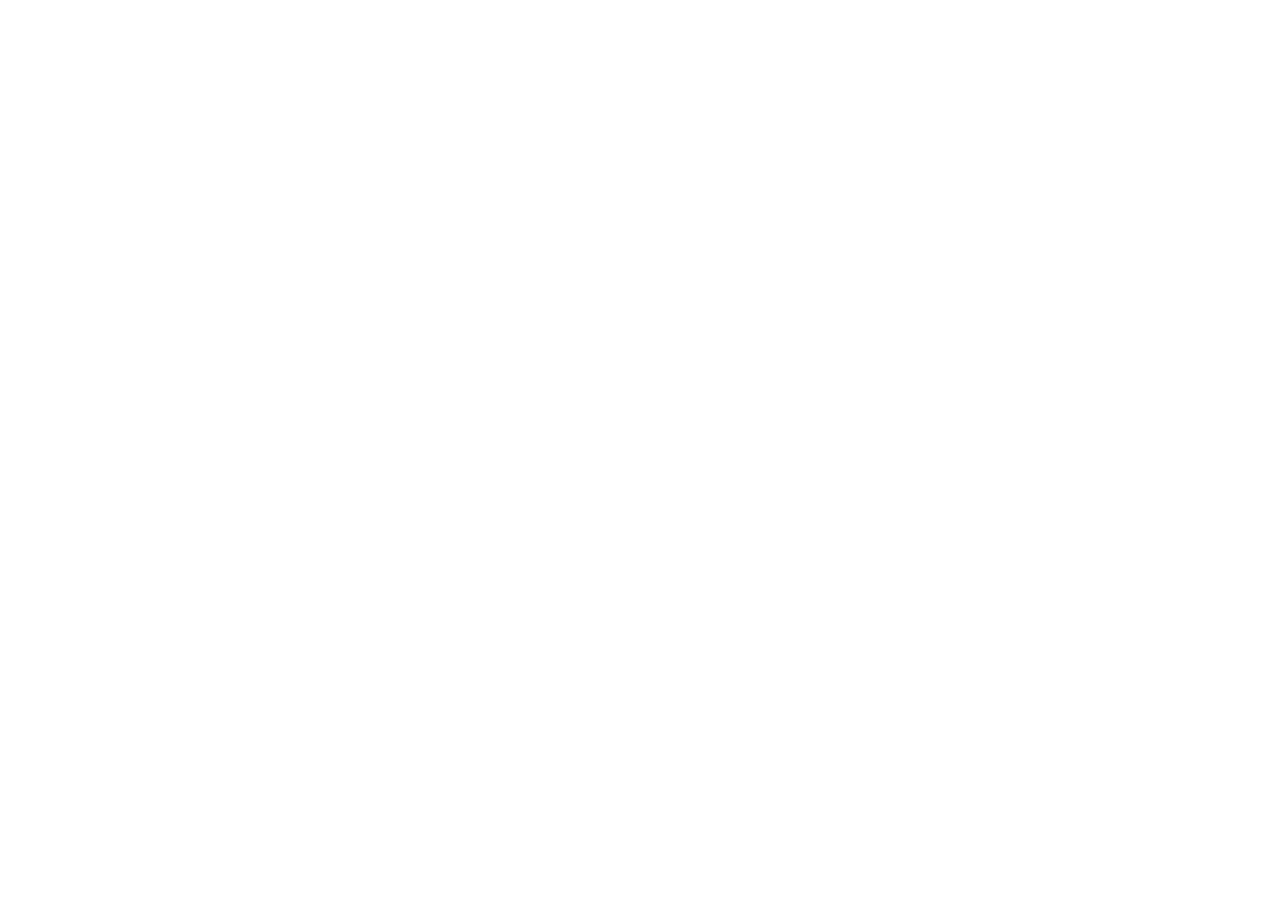
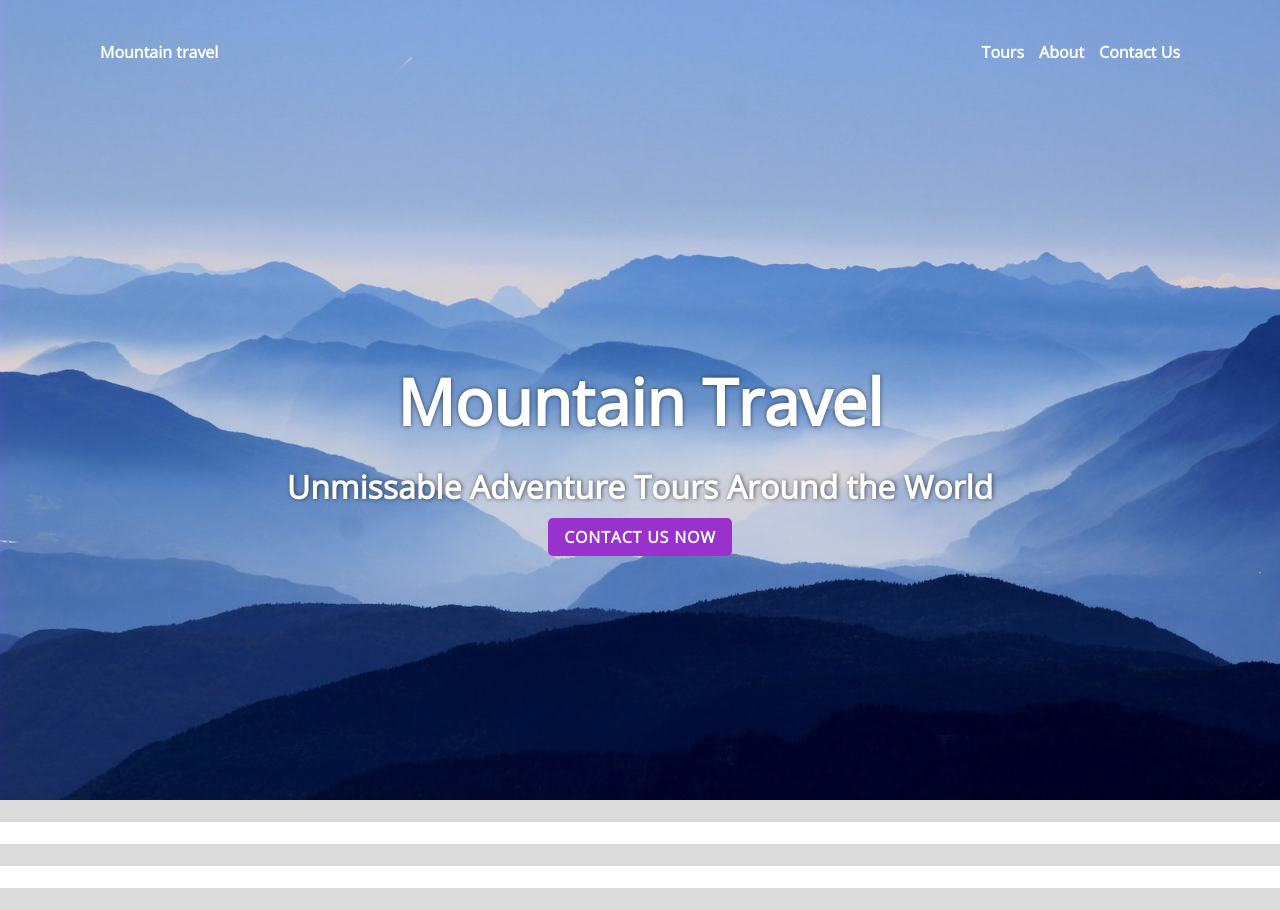
Before and after one commit to neenjaw/course-udemy-advanced-webdev, a plain HTML site: page section04-project-building-startup/index.html in a window 1280 px wide. Before the commit the page ends 800 px from the top, so only its background shows below. Drawn offline with nearby package versions, Linux system fonts and the light colour scheme.

Commit message:
landing started

```diff
--- a/section04-project-building-startup/assets/css/styles.css
+++ b/section04-project-building-startup/assets/css/styles.css
@@ -0,0 +1,107 @@
+*, * > * {
+    box-sizing: border-box;
+}
+
+html, body {
+    min-height: 100%;
+    width: 100%;
+
+    margin: 0;
+    padding: 0;
+}
+
+body {
+    background-color: white;
+    font-family: 'Open Sans', 'Quicksand', 'Arial';
+}
+
+.section:nth-child(odd) {
+    background-color: white;
+}
+
+.section:nth-child(even) {
+    background-color: rgb(219, 219, 219);
+}
+
+.section.landing {
+    height: 100vh;
+    width: 100%;
+    background-color: lightskyblue;
+    background-image: url("/section04-project-building-startup/assets/img/main.jpg");
+    background-repeat: no-repeat;
+    background-size: cover;
+    background-position: center;
+
+    color: white;
+
+    display: flex;
+    flex-direction: column;
+    justify-content: flex-start;
+}
+
+.landing__nav {
+    padding: 20px 100px;
+
+    display: flex;
+    justify-content: space-between;
+    align-items: baseline;
+}
+
+.landing__links {
+    list-style: none;
+
+    display: flex;
+}
+
+.landing__links li {
+    padding-left: 15px;
+}
+
+.landing__links a {
+    font-weight: 700;
+    color: inherit;
+
+    text-decoration: none;
+}
+
+.landing__links a:hover {
+    text-decoration: underline;
+}
+
+.landing__content {
+    flex-grow: 1;
+
+    display: flex;
+    flex-direction: column;
+    justify-content: center;
+    align-items: center;
+}
+
+.landing__content h1 {
+    font-size: 64px;
+    margin: 10px;
+    text-shadow: 0px 0px 4px rgba(0, 0, 0, 0.588);
+}
+
+.landing__content h2 {
+    font-size: 32px;
+    margin: 10px;
+    text-shadow: 1px 0px 4px rgba(0, 0, 0, 0.588);
+}
+
+.landing__button {
+    font-size: 16px;
+    font-weight: 700;
+    text-transform: uppercase;
+    letter-spacing: 0.05em;
+
+    padding: 8px 16px;
+    background-color: darkorchid;
+    border-radius: 5px;
+
+    transition: background-color 0.2s ease-in-out;
+}
+
+.landing__button:hover {
+    background-color: purple;
+}
--- a/section04-project-building-startup/index.html
+++ b/section04-project-building-startup/index.html
@@ -10,5 +10,26 @@
 </head>
 <body>
   <!-- Forked from a template on Tutorialzine: https://tutorialzine.com/2016/06/freebie-landing-page-template-with-flexbox -->
+  <div class="section landing">
+    <nav class="landing__nav">
+      <h4>Mountain travel</h4>
+      <ul class="landing__links">
+        <li><a href="/">Tours</a></li>
+        <li><a href="/">About</a></li>
+        <li><a href="/">Contact Us</a></li>
+      </ul>
+    </nav>
+    <div class="landing__content">
+      <h1>Mountain Travel</h1>
+      <h2>Unmissable Adventure Tours Around the World</h2>
+      <a class="landing__button">Contact us now</a>
+    </div>
+  </div>
+
+  <div class="section gallery">&nbsp;</div>
+  <div class="section features">&nbsp;</div>
+  <div class="section testamonials">&nbsp;</div>
+  <div class="section call">&nbsp;</div>
+  <div class="section footer">&nbsp;</div>
 </body>
 </html>
```
Also changed, not shown: section03-css-flexbox/section-readme.md (+0 -4 lines).
